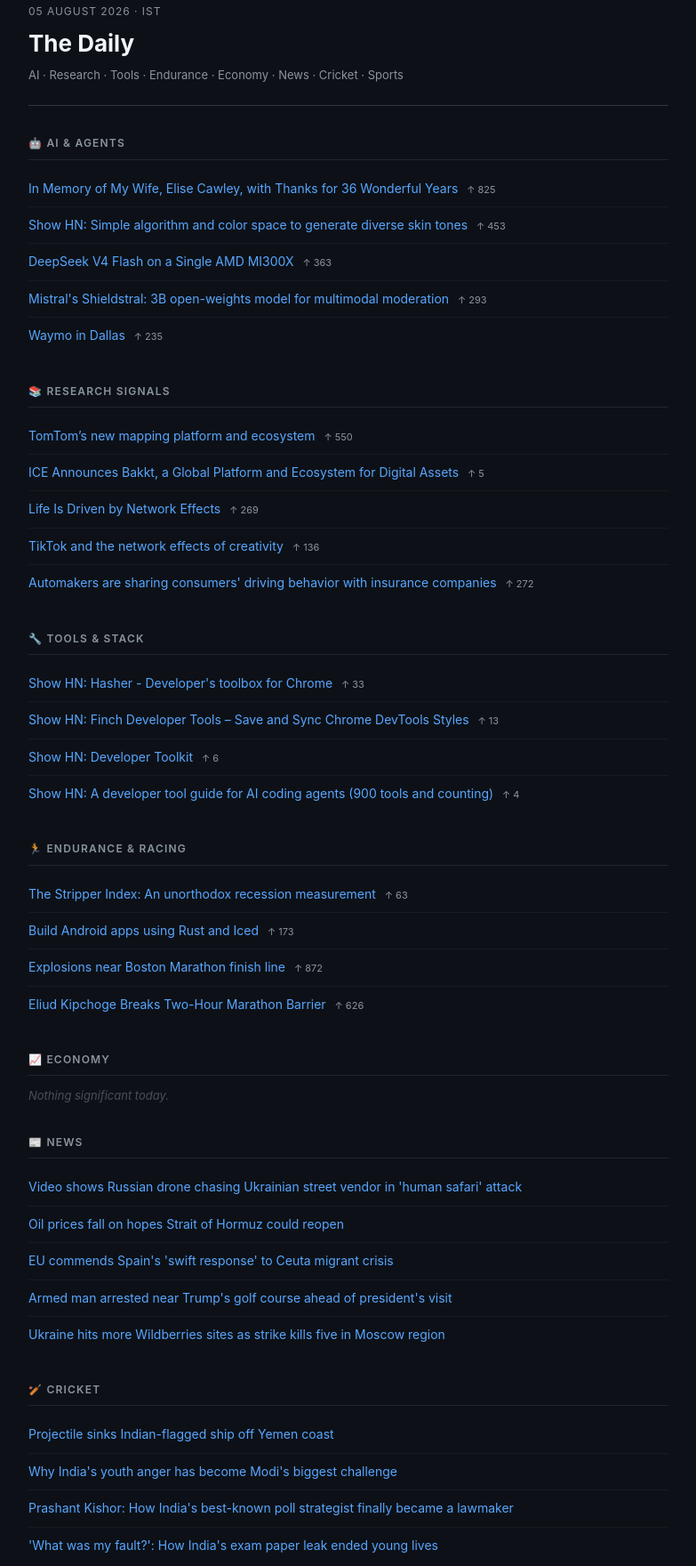
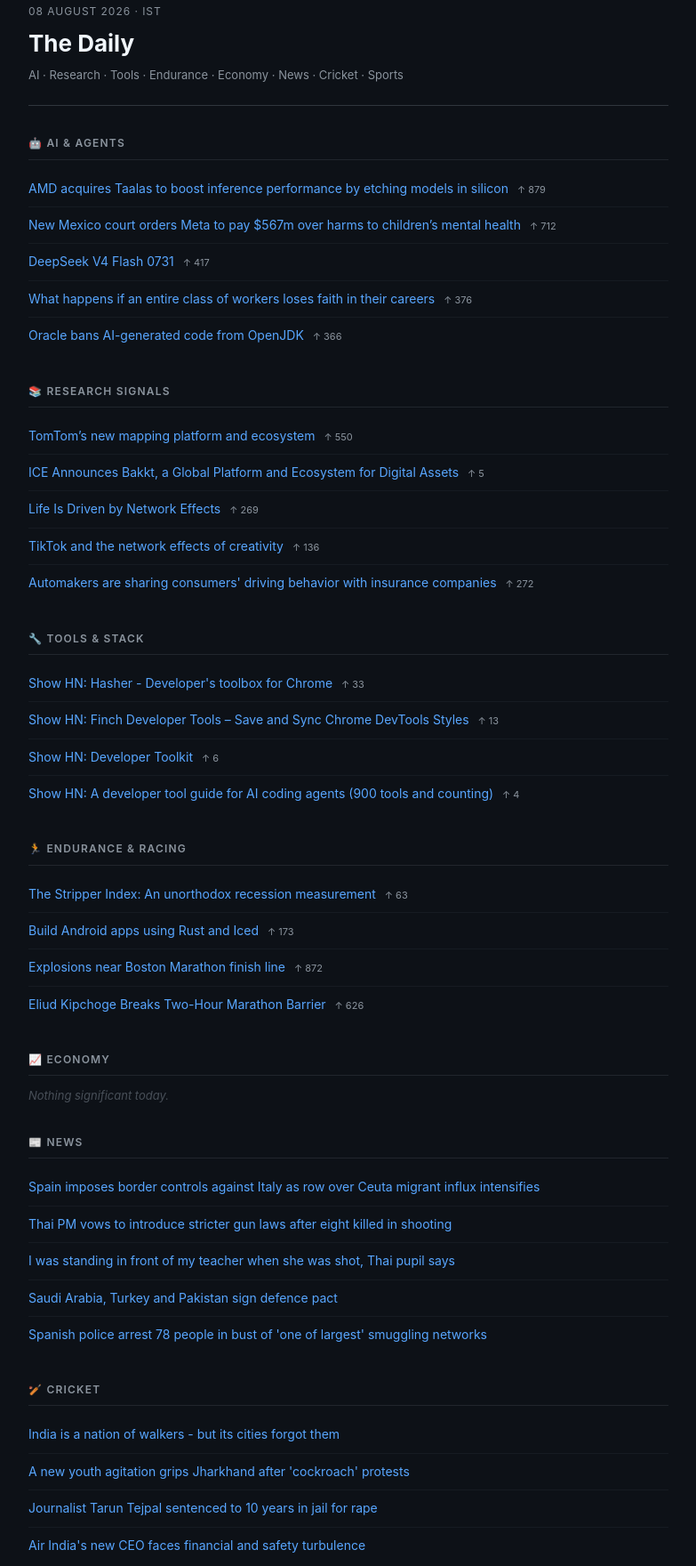
Before and after one commit to thehawkeye/murali, a plain HTML site: page daily/20260808.html in a window 1280 px wide. Shown: the part 104-1864 px from the top of the page at 89% size, without its empty margins (248-1031 px from the left). Drawn offline with Linux system fonts and the light colour scheme.

Commit message:
Daily brief 20260808

```diff
--- a/daily/20260805.html
+++ b/daily/20260808.html
@@ -3,7 +3,7 @@
 <head>
 <meta charset="UTF-8">
 <meta name="viewport" content="width=device-width, initial-scale=1.0">
-<title>The Daily — 05 August 2026</title>
+<title>The Daily — 08 August 2026</title>
 <style>
   * { box-sizing: border-box; margin: 0; padding: 0; }
   body { font-family: -apple-system, BlinkMacSystemFont, 'Segoe UI', sans-serif; background: #0d1117; color: #e6edf3; min-height: 100vh; line-height: 1.6; }
@@ -36,17 +36,17 @@
     <a href="./daily-index.html">All Briefs</a>
   </div>
   <header>
-    <div class="date">05 August 2026 · IST</div>
+    <div class="date">08 August 2026 · IST</div>
     <h1>The Daily</h1>
     <div class="tagline">AI · Research · Tools · Endurance · Economy · News · Cricket · Sports</div>
   </header>
 <h2>🤖 AI & Agents</h2>
 <ul>
-  <li><a href="https://writings.stephenwolfram.com/2026/08/in-memory-of-my-wife-elise-cawley-1961-2026-with-thanks-for-36-wonderful-years/" target="_blank">In Memory of My Wife, Elise Cawley, with Thanks for 36 Wonderful Years</a> <span class="meta">↑ 825</span></li>
-  <li><a href="https://toneyalexander.github.io/inclusive-color-space/" target="_blank">Show HN: Simple algorithm and color space to generate diverse skin tones</a> <span class="meta">↑ 453</span></li>
-  <li><a href="https://github.com/ryanzhou/deepseek-v4-flash-mi300x" target="_blank">DeepSeek V4 Flash on a Single AMD MI300X</a> <span class="meta">↑ 363</span></li>
-  <li><a href="https://mistral.ai/news/shieldstral/" target="_blank">Mistral's Shieldstral: 3B open-weights model for multimodal moderation</a> <span class="meta">↑ 293</span></li>
-  <li><a href="https://waymo.com/blog/shorts/dallas-open-to-all/" target="_blank">Waymo in Dallas</a> <span class="meta">↑ 235</span></li>
+  <li><a href="https://www.theregister.com/systems/2026/08/06/amd-acquires-ai-chip-startup-taalas-to-boost-inference-performance-by-etching-models-into-silicon/5284344" target="_blank">AMD acquires Taalas to boost inference performance by etching models in silicon</a> <span class="meta">↑ 879</span></li>
+  <li><a href="https://www.theguardian.com/technology/2026/aug/06/new-mexico-court-meta" target="_blank">New Mexico court orders Meta to pay $567m over harms to children’s mental health</a> <span class="meta">↑ 712</span></li>
+  <li><a href="https://arcprize.org/results/deepseek-v4-flash-0731" target="_blank">DeepSeek V4 Flash 0731</a> <span class="meta">↑ 417</span></li>
+  <li><a href="https://www.noemamag.com/why-is-everyone-in-tech-so-sad/" target="_blank">What happens if an entire class of workers loses faith in their careers</a> <span class="meta">↑ 376</span></li>
+  <li><a href="https://app.dealroom.co/news/feed/oracle-bans-ai-generated-code-from-openjdk-despite-ellison-s-claim-oracle-isn-t-writing-its-own-code" target="_blank">Oracle bans AI-generated code from OpenJDK</a> <span class="meta">↑ 366</span></li>
 </ul>
 <h2>📚 Research Signals</h2>
 <ul>
@@ -74,18 +74,18 @@
 <p class="empty">Nothing significant today.</p>
 <h2>📰 News</h2>
 <ul>
-  <li><a href="https://www.bbc.co.uk/news/articles/cn4n03xg981o?at_medium=RSS&at_campaign=rss" target="_blank">Video shows Russian drone chasing Ukrainian street vendor in 'human safari' attack</a></li>
-  <li><a href="https://www.bbc.co.uk/news/articles/cpw9v0gnzxwo?at_medium=RSS&at_campaign=rss" target="_blank">Oil prices fall on hopes Strait of Hormuz could reopen</a></li>
-  <li><a href="https://www.bbc.co.uk/news/articles/c80n3j55g0do?at_medium=RSS&at_campaign=rss" target="_blank">EU commends Spain's 'swift response' to Ceuta migrant crisis</a></li>
-  <li><a href="https://www.bbc.co.uk/news/articles/c20jp3mp7lyo?at_medium=RSS&at_campaign=rss" target="_blank">Armed man arrested near Trump's golf course ahead of president's visit</a></li>
-  <li><a href="https://www.bbc.co.uk/news/articles/c151pkww79zo?at_medium=RSS&at_campaign=rss" target="_blank">Ukraine hits more Wildberries sites as strike kills five in Moscow region</a></li>
+  <li><a href="https://www.bbc.co.uk/news/articles/c5yv5l6yr5ko?at_medium=RSS&at_campaign=rss" target="_blank">Spain imposes border controls against Italy as row over Ceuta migrant influx intensifies</a></li>
+  <li><a href="https://www.bbc.co.uk/news/articles/cdewx6rew04o?at_medium=RSS&at_campaign=rss" target="_blank">Thai PM vows to introduce stricter gun laws after eight killed in shooting</a></li>
+  <li><a href="https://www.bbc.co.uk/news/articles/c07rxz03034o?at_medium=RSS&at_campaign=rss" target="_blank">I was standing in front of my teacher when she was shot, Thai pupil says</a></li>
+  <li><a href="https://www.bbc.co.uk/news/articles/c30418m4mj4o?at_medium=RSS&at_campaign=rss" target="_blank">Saudi Arabia, Turkey and Pakistan sign defence pact</a></li>
+  <li><a href="https://www.bbc.co.uk/news/articles/clylejzkkx4o?at_medium=RSS&at_campaign=rss" target="_blank">Spanish police arrest 78 people in bust of 'one of largest' smuggling networks</a></li>
 </ul>
 <h2>🏏 Cricket</h2>
 <ul>
-  <li><a href="https://www.bbc.co.uk/news/articles/cly84we1y37o?at_medium=RSS&at_campaign=rss" target="_blank">Projectile sinks Indian-flagged ship off Yemen coast</a></li>
-  <li><a href="https://www.bbc.co.uk/news/articles/cm2gv4dgqv4o?at_medium=RSS&at_campaign=rss" target="_blank">Why India's youth anger has become Modi's biggest challenge</a></li>
-  <li><a href="https://www.bbc.co.uk/news/articles/cz05x8vk71zo?at_medium=RSS&at_campaign=rss" target="_blank">Prashant Kishor: How India's best-known poll strategist finally became a lawmaker</a></li>
-  <li><a href="https://www.bbc.co.uk/news/articles/crl7jl1d95eo?at_medium=RSS&at_campaign=rss" target="_blank">'What was my fault?': How India's exam paper leak ended young lives</a></li>
+  <li><a href="https://www.bbc.co.uk/news/articles/ce3e4enkrqro?at_medium=RSS&at_campaign=rss" target="_blank">India is a nation of walkers - but its cities forgot them</a></li>
+  <li><a href="https://www.bbc.co.uk/news/articles/c5ywv6egvx8o?at_medium=RSS&at_campaign=rss" target="_blank">A new youth agitation grips Jharkhand after 'cockroach' protests</a></li>
+  <li><a href="https://www.bbc.co.uk/news/articles/cx2v551w9v8o?at_medium=RSS&at_campaign=rss" target="_blank">Journalist Tarun Tejpal sentenced to 10 years in jail for rape</a></li>
+  <li><a href="https://www.bbc.co.uk/news/articles/c9987kkrnl5o?at_medium=RSS&at_campaign=rss" target="_blank">Air India's new CEO faces financial and safety turbulence</a></li>
 </ul>
 <h2>⚽ Sports</h2>
 <ul>
@@ -111,7 +111,7 @@
 </ul>
 
   <footer>
-    Generated 05 August 2026 · muralikrishnan.net/daily/20260805<br>
+    Generated 08 August 2026 · muralikrishnan.net/daily/20260808<br>
     Sources: arXiv, HN, BBC, ESPN Cricinfo
   </footer>
 </div>
```
Also changed, not shown: daily/daily-index.html (+5 -5 lines), daily/index.html (+2 -2 lines).
